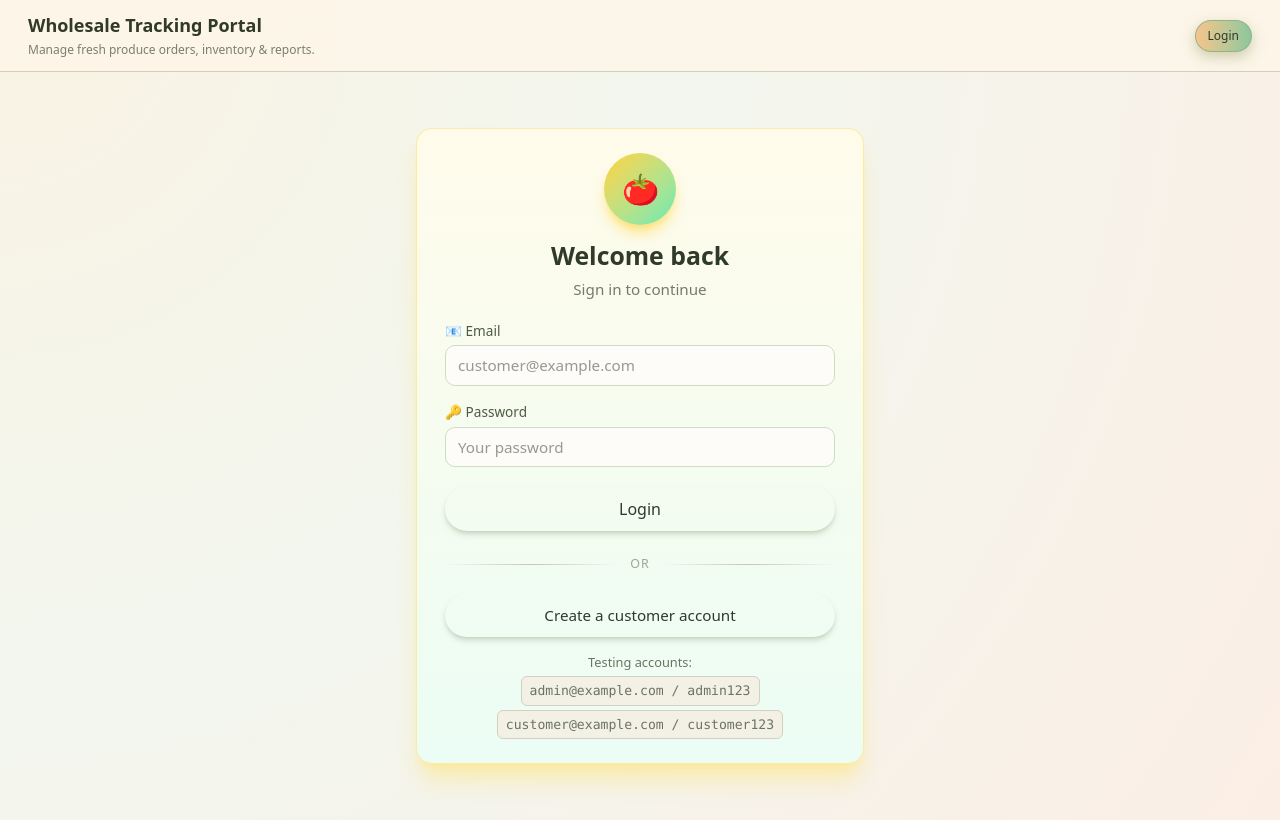
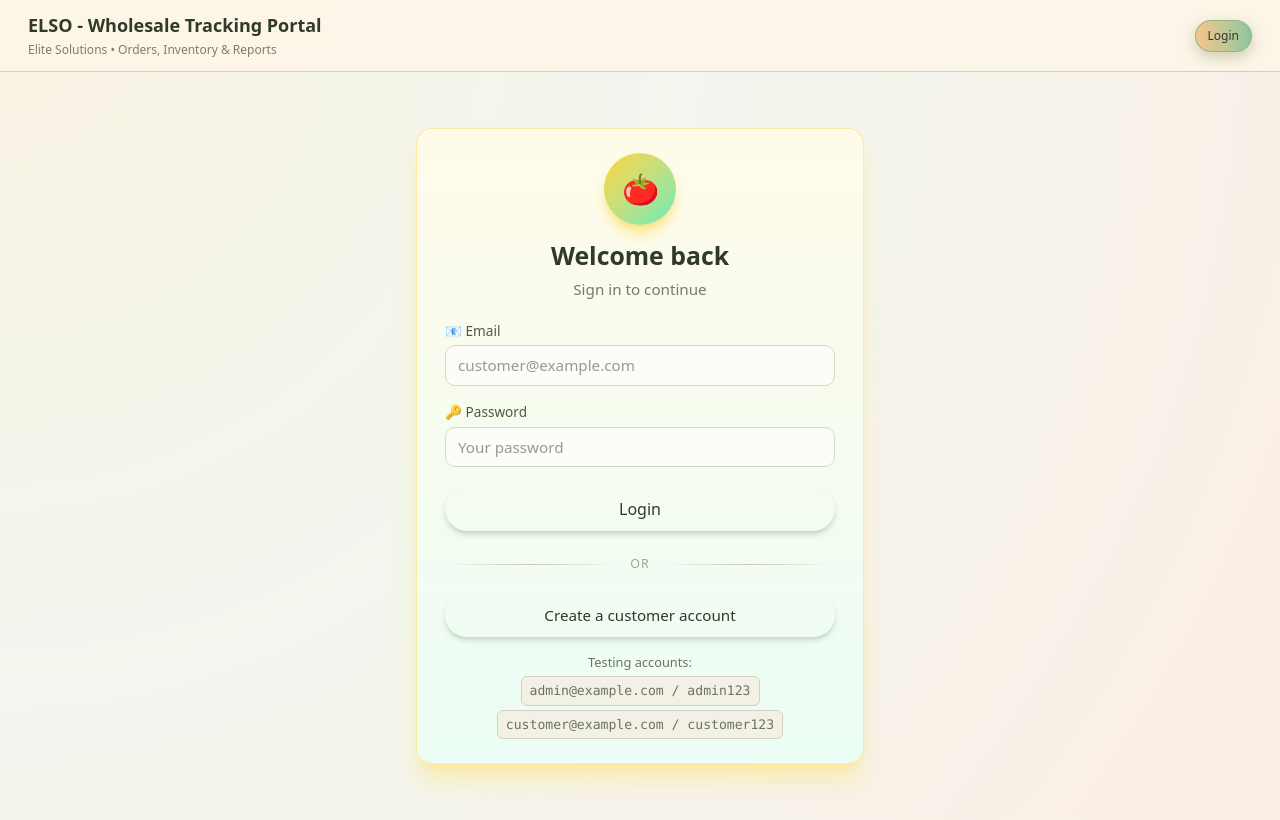
Before and after one commit to mehmetmetinerdemli/wholesale-portal-frontend, a Vue app in the folder client/: page /login in a window 1280 px wide. Built offline with nearby package versions, Linux system fonts and the light colour scheme.

Commit message:
"new name"

```diff
--- a/client/index.html
+++ b/client/index.html
@@ -4,7 +4,7 @@
     <meta charset="UTF-8" />
     <link rel="icon" type="image/svg+xml" href="/vite.svg" />
     <meta name="viewport" content="width=device-width, initial-scale=1.0" />
-    <title>client</title>
+    <title>ELSO - Elite Solutions | Wholesale Tracking Portal</title>
   </head>
   <body>
     <div id="app"></div>
--- a/client/src/App.vue
+++ b/client/src/App.vue
@@ -29,10 +29,10 @@ function handleLogout() {
 
         <div class="space-y-0.5">
           <h2 class="m-0 text-[15px] font-semibold text-[#333c2f]">
-            Wholesale Portal
+            ELSO
           </h2>
           <p class="m-0 text-[11px] text-[#767f70]">
-            Orders &amp; Inventory
+            Elite Solutions
           </p>
 
           <!-- Buyer company name -->
@@ -170,10 +170,10 @@ function handleLogout() {
       >
         <div>
           <h1 class="m-0 text-[18px] font-semibold text-[#313927]">
-            Wholesale Tracking Portal
+            ELSO - Wholesale Tracking Portal
           </h1>
           <p class="mt-[2px] text-[12px] text-[#7a806a]">
-            Manage fresh produce orders, inventory &amp; reports.
+            Elite Solutions • Orders, Inventory &amp; Reports
           </p>
         </div>
 
--- a/client/src/router/index.js
+++ b/client/src/router/index.js
@@ -97,7 +97,8 @@ router.beforeEach((to, from, next) => {
   }
 
   if (to.path === "/login" && loggedIn) {
-    return next(isAdmin() ? "/admin" : "/buyer");
+    // Always go to product catalog first (for both admin and buyer)
+    return next("/buyer");
   }
 
   next();
--- a/client/src/views/LoginView.vue
+++ b/client/src/views/LoginView.vue
@@ -49,11 +49,8 @@ async function handleLogin() {
     const data = await response.json();
     setAuth(data.user, data.token);
 
-    if (data.user.role === "ADMIN") {
-      router.push("/admin");
-    } else {
-      router.push("/buyer");
-    }
+    // Always go to product catalog first (for both admin and buyer)
+    router.push("/buyer");
   } catch (err) {
     console.error(err);
     error.value = err.message || "Error while logging in.";
@@ -107,11 +104,8 @@ async function handleRegister() {
     if (data.user && data.token) {
       setAuth(data.user, data.token);
 
-      if (data.user.role === "ADMIN") {
-        router.push("/admin");
-      } else {
-        router.push("/buyer");
-      }
+      // Always go to product catalog first (for both admin and buyer)
+      router.push("/buyer");
       return;
     }
 
```
